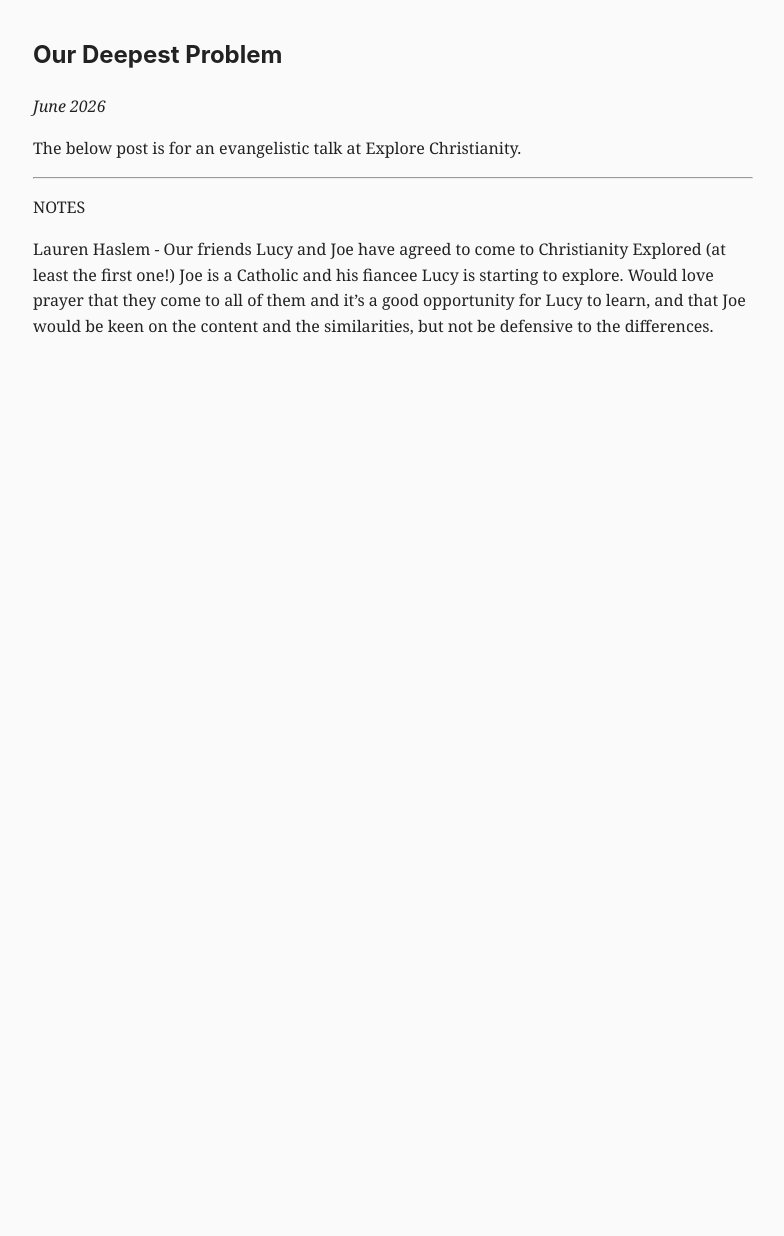
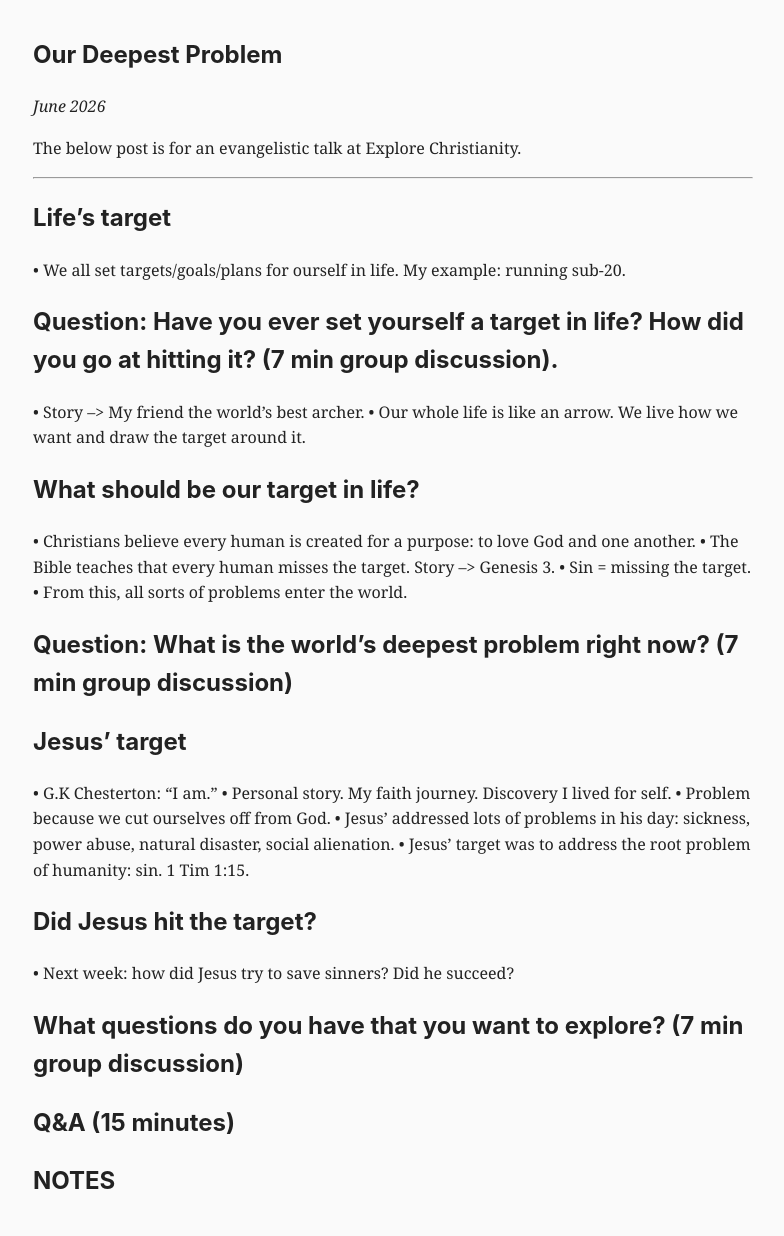
Before and after one commit to pipwitheridge/blog, a Jekyll site: the page built from _posts/2026-06-02-our-deepest-problem.md, in a window 1280 px wide. Shown: the whole page, without its empty margins (247-1031 px from the left). Built offline with Jekyll 4.4.1, drawn with Linux system fonts in a browser that asks for light colours; before the commit the page ends 900 px from its top, so only the background shows below that.

Commit message:
talk update

```diff
--- a/_posts/2026-06-02-our-deepest-problem.md
+++ b/_posts/2026-06-02-our-deepest-problem.md
@@ -9,6 +9,39 @@ The below post is for an evangelistic talk at Explore Christianity.
 
 ---
 
-NOTES
+# Life's target
 
-Lauren Haslem - Our friends Lucy and Joe have agreed to come to Christianity Explored (at least the first one!) Joe is a Catholic and his fiancee Lucy is starting to explore. Would love prayer that they come to all of them and it's a good opportunity for Lucy to learn, and that Joe would be keen on the content and the similarities, but not be defensive to the differences.
+• We all set targets/goals/plans for ourself in life. My example: running sub-20.
+
+## Question: Have you ever set yourself a target in life? How did you go at hitting it? (7 min group discussion).
+
+• Story --> My friend the world's best archer.
+• Our whole life is like an arrow. We live how we want and draw the target around it.
+
+# What should be our target in life?
+
+• Christians believe every human is created for a purpose: to love God and one another.
+• The Bible teaches that every human misses the target. Story --> Genesis 3.
+• Sin = missing the target.
+• From this, all sorts of problems enter the world.
+
+## Question: What is the world's deepest problem right now? (7 min group discussion)
+
+# Jesus' target
+
+• G.K Chesterton: "I am."
+• Personal story. My faith journey. Discovery I lived for self.
+• Problem because we cut ourselves off from God.
+• Jesus' addressed lots of problems in his day: sickness, power abuse, natural disaster, social alienation.
+• Jesus' target was to address the root problem of humanity: sin. 1 Tim 1:15.
+
+# Did Jesus hit the target?
+
+• Next week: how did Jesus try to save sinners? Did he succeed?
+
+## What questions do you have that you want to explore? (7 min group discussion)
+
+## Q&A (15 minutes)
+
+
+# NOTES
```
